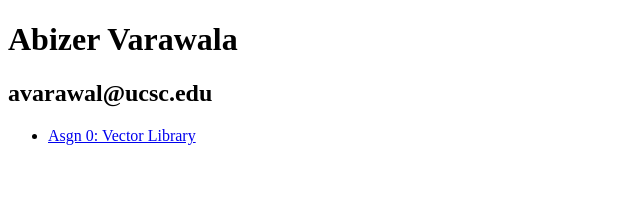
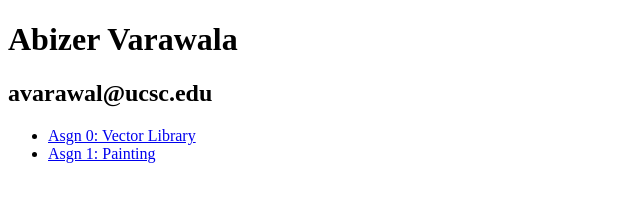
Before and after one commit to Abeetzer/CSE-160, a plain HTML site: page index.html in a window 1280 px wide. Shown: the whole page, without its empty margins (0-640 px from the left). Drawn offline with Linux system fonts and the light colour scheme.

Commit message:
new index

```diff
--- a/index.html
+++ b/index.html
@@ -8,6 +8,7 @@
     <h2>avarawal@ucsc.edu</h2>
     <ul>
         <li><a href="asgn0/src/asgn0.html">Asgn 0: Vector Library</a></li>
+        <li><a href="asgn1/src/ColoredPoints.html">Asgn 1: Painting</a></li>
     </ul>
 </body>
 </html>
```
